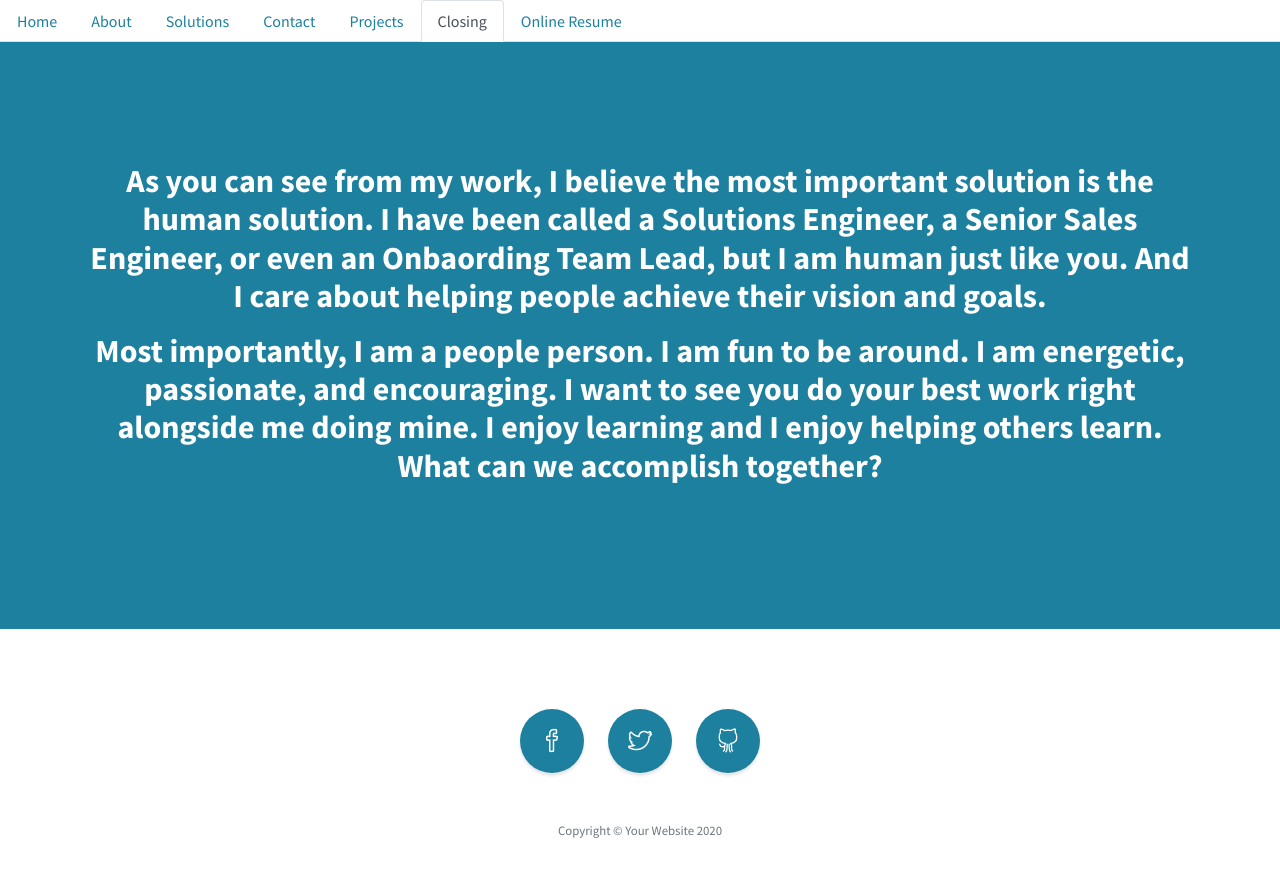
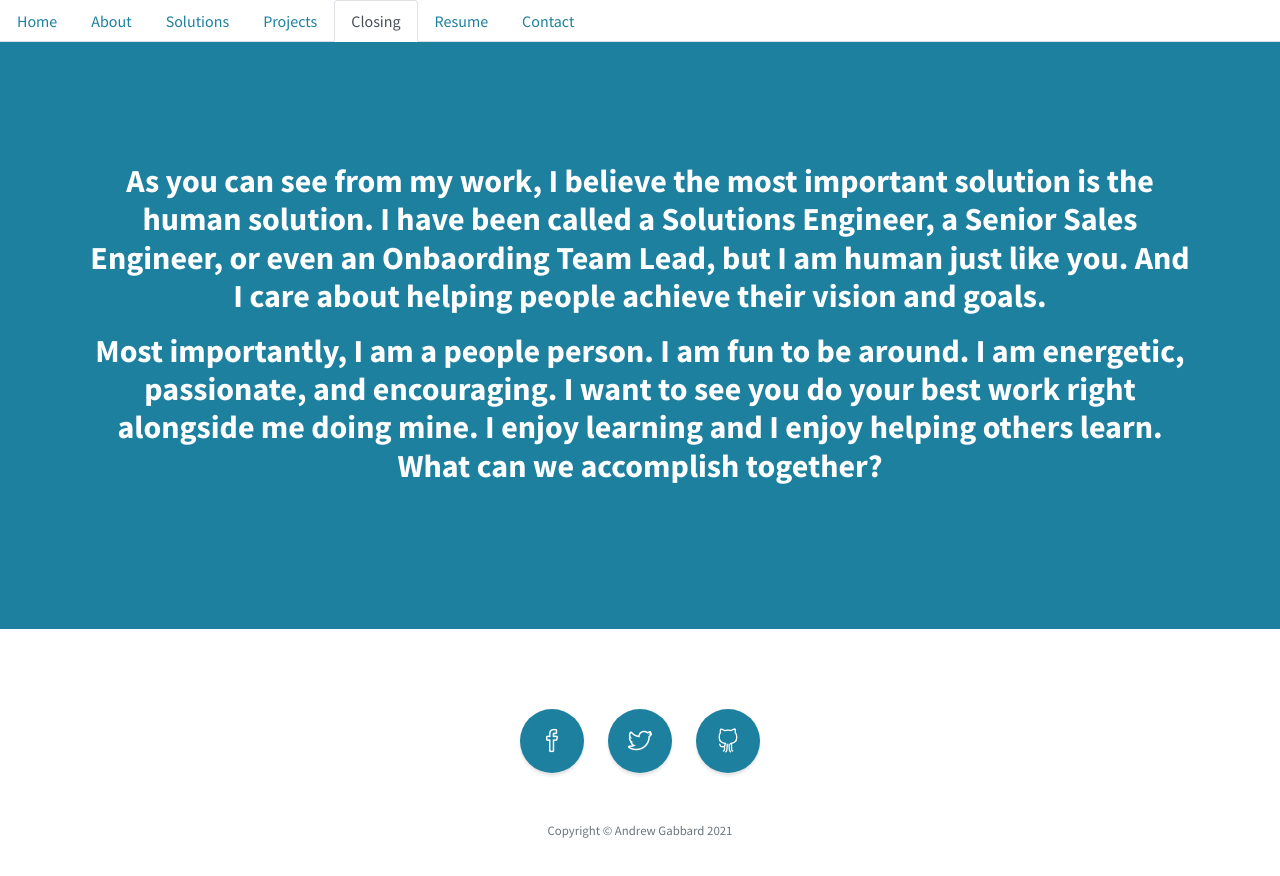
Before and after one commit to abgabbard/portfolio-react, a React (Create React App) app in the folder portfolio/: page /closing in a window 1280 px wide. Shown: the top 876 px of the page. Built offline with nearby package versions, Linux system fonts and the light colour scheme.

Commit message:
fixed routing issues and updated some meta tags

```diff
--- a/portfolio/public/index.html
+++ b/portfolio/public/index.html
@@ -12,10 +12,10 @@
     <link rel="apple-touch-icon" href="%PUBLIC_URL%/logo192.png" />
 
     <link rel="manifest" href="%PUBLIC_URL%/manifest.json" />
-    <meta name="description" content="">
-    <meta name="author" content="">
+    <meta name="description" content="Portfolio designed by Andrew Gabbard - 2021">
+    <meta name="author" content="Andrew Gabbard">
 
-    <title>Stylish Portfolio - Start Bootstrap Template</title>
+    <title>Andrew Gabbard - Portfolio - 2021</title>
 
     <!-- Bootstrap Core CSS -->
     <link href="vendor/bootstrap/css/bootstrap.min.css" rel="stylesheet">
@@ -27,7 +27,7 @@
 
     <!-- Custom CSS -->
     <link href="./styles.css" rel="stylesheet">
-    <title>React App</title>
+    <title>React Portfolio</title>
   </head>
   <body id="page-top">
     <noscript>You need to enable JavaScript to run this app.</noscript>
--- a/portfolio/src/App.js
+++ b/portfolio/src/App.js
@@ -5,25 +5,10 @@ import Home from "./components/pages/Home";
 import About from "./components/pages/About";
 import Solutions from "./components/pages/Solutions";
 // import Contact from "./components/pages/Contact";
-import Closing from "./components/pages/Closing"
+import Resume from "./components/pages/Resume"
 import Projects from "./components/pages/Projects"
-import OnlineResume from "./components/pages/OnlineResume";
+import Closing from "./components/pages/Closing";
 import Footer from "./components/pages/Footer";
-
-const project = [
-    {
-      id: 1,
-      name: "Burger App",
-      description: "Silly Burger App",
-      image: "/assets/images/burgerThumbnail.jpg",
-
-    },
-    {
-      id: 2,
-      name: "Collect 'Em All",
-      description: "Card Collection Tracker",
-      image: "/assets/images/collectemallThumbnail.jpg",},
-];
 
 function App() {
   return (
@@ -34,7 +19,7 @@ function App() {
       <Route exact path="/about" component={About} />
       <Route exact path="/solutions" component={Solutions} />
       <Route exact path="/projects" component={Projects} />
-      <Route exact path="/onlineresume" component={OnlineResume} />
+      <Route exact path="/resume" component={Resume} />
       <Route exact path="/closing" component={Closing} />
       < Footer />
       </div>
--- a/portfolio/src/components/Menu.js
+++ b/portfolio/src/components/Menu.js
@@ -32,14 +32,6 @@ function Menu() {
       </li>
       <li className="nav-item">
         <Link
-          to="/contact"
-          className={location.pathname === "/contact" ? "nav-link active" : "nav-link"}
-        >
-          Contact
-        </Link>
-      </li>
-      <li className="nav-item">
-        <Link
           to="/projects"
           className={location.pathname === "/projects" ? "nav-link active" : "nav-link"}
         >
@@ -48,7 +40,7 @@ function Menu() {
       </li>
       <li className="nav-item">
         <Link
-          to="/Closing"
+          to="/closing"
           className={location.pathname === "/closing" ? "nav-link active" : "nav-link"}
         >
           Closing
@@ -56,13 +48,21 @@ function Menu() {
       </li>
       <li className="nav-item">
         <Link
-          to="/onlineresume"
-          className={location.pathname === "/onlineresume" ? "nav-link active" : "nav-link"}
+          to="/resume"
+          className={location.pathname === "/resume" ? "nav-link active" : "nav-link"}
         >
-         Online Resume
+         Resume
         </Link>
       </li>
 
+      <li className="nav-item">
+        <Link
+          to="/contact"
+          className={location.pathname === "/contact" ? "nav-link active" : "nav-link"}
+        >
+          Contact
+        </Link>
+      </li>
     </ul>
   );
 }
--- a/portfolio/src/components/pages/Closing.js
+++ b/portfolio/src/components/pages/Closing.js
@@ -1,6 +1,6 @@
 import React from "react";
 
-const OnlineResume = () => {
+const Closing = () => {
   return (
     <div>
       <section class="content-section bg-primary text-white">
@@ -22,4 +22,4 @@ const OnlineResume = () => {
   );
 };
 
-export default OnlineResume;
+export default Closing;
--- a/portfolio/src/components/pages/Footer.js
+++ b/portfolio/src/components/pages/Footer.js
@@ -22,7 +22,7 @@ const Footer = () => {
           </a>
         </li>
       </ul>
-      <p class="text-muted small mb-0">Copyright &copy; Your Website 2020</p>
+      <p class="text-muted small mb-0">Copyright &copy; Andrew Gabbard 2021</p>
     </div>
   </footer>
         </div>
--- a/portfolio/src/components/pages/OnlineResume.js
+++ b/portfolio/src/components/pages/Resume.js
@@ -1,11 +1,10 @@
 import React from "react";
 
-function Closing() {
+function Resume() {
   return (
     <div>
       <section class="callout">
     <div class="container text-center">
-      <h2 class="mx-auto mb-5">Click Below to view my resume!</h2>
       <a class="btn btn-primary btn-xl" href="https://abgabbard.github.io/portfolio2021/GabbardAndrew-Resume-April2021.pdf">Resume (PDF)</a>
     </div>
   </section>
@@ -13,4 +12,4 @@ function Closing() {
   );
 }
 
-export default Closing;
+export default Resume;
```
